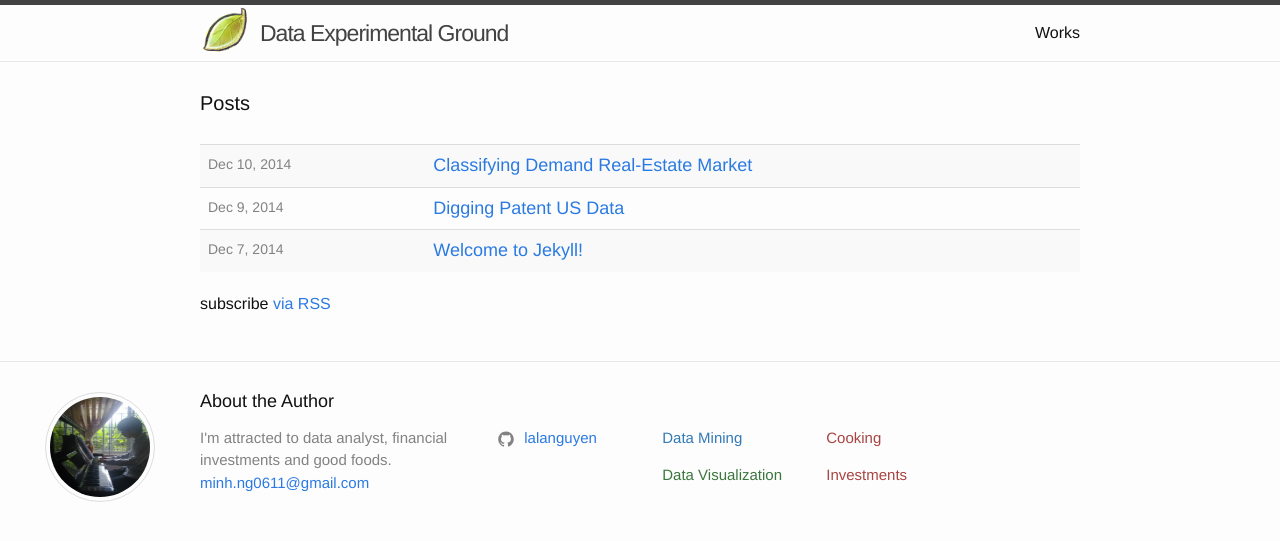
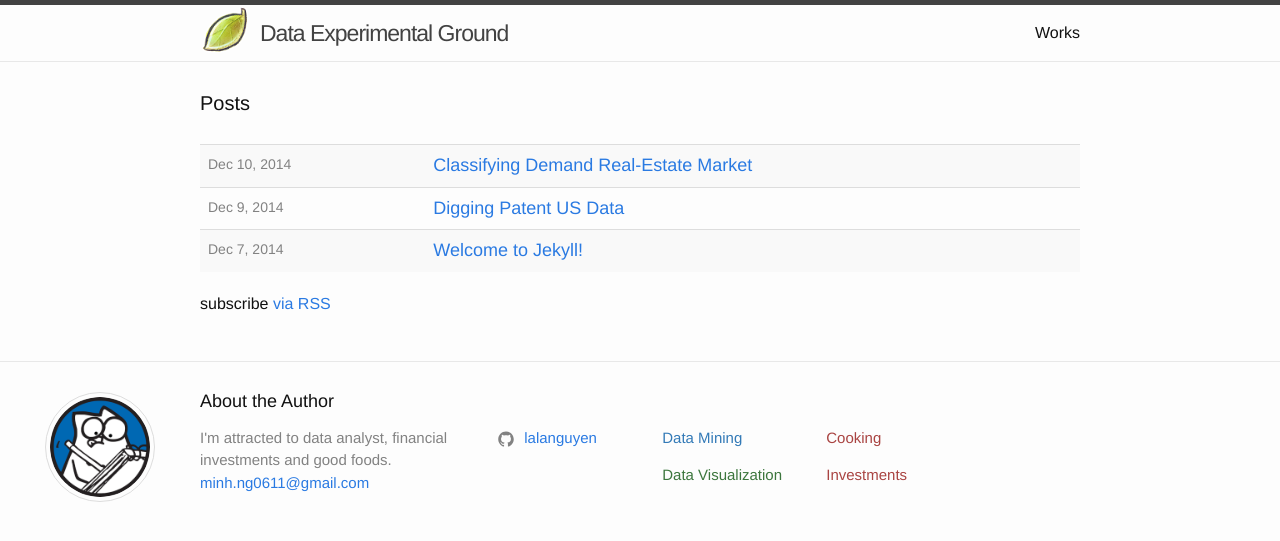
Before and after one commit to LalaNguyen/lalanguyen.github.io, a Jekyll site: the page built from index.html, in a window 1280 px wide. Shown: the top 541 px of the page. Built offline with Jekyll 4.4.1, drawn with Linux system fonts in a browser that asks for light colours.

Commit message:
change avatar

```diff
--- a/_includes/footer.html
+++ b/_includes/footer.html
@@ -1,6 +1,6 @@
 <footer class="site-footer">
 <div class="avatarBox">
-<img src="/../figs/profile/profile.jpg"></img>
+<img src="/../figs/profile/profile2.jpg"></img>
 </div>
   <div class="wrapper">
 
```
Also changed, not shown: figs/profile/profile2.jpg (added), 7 other files.
